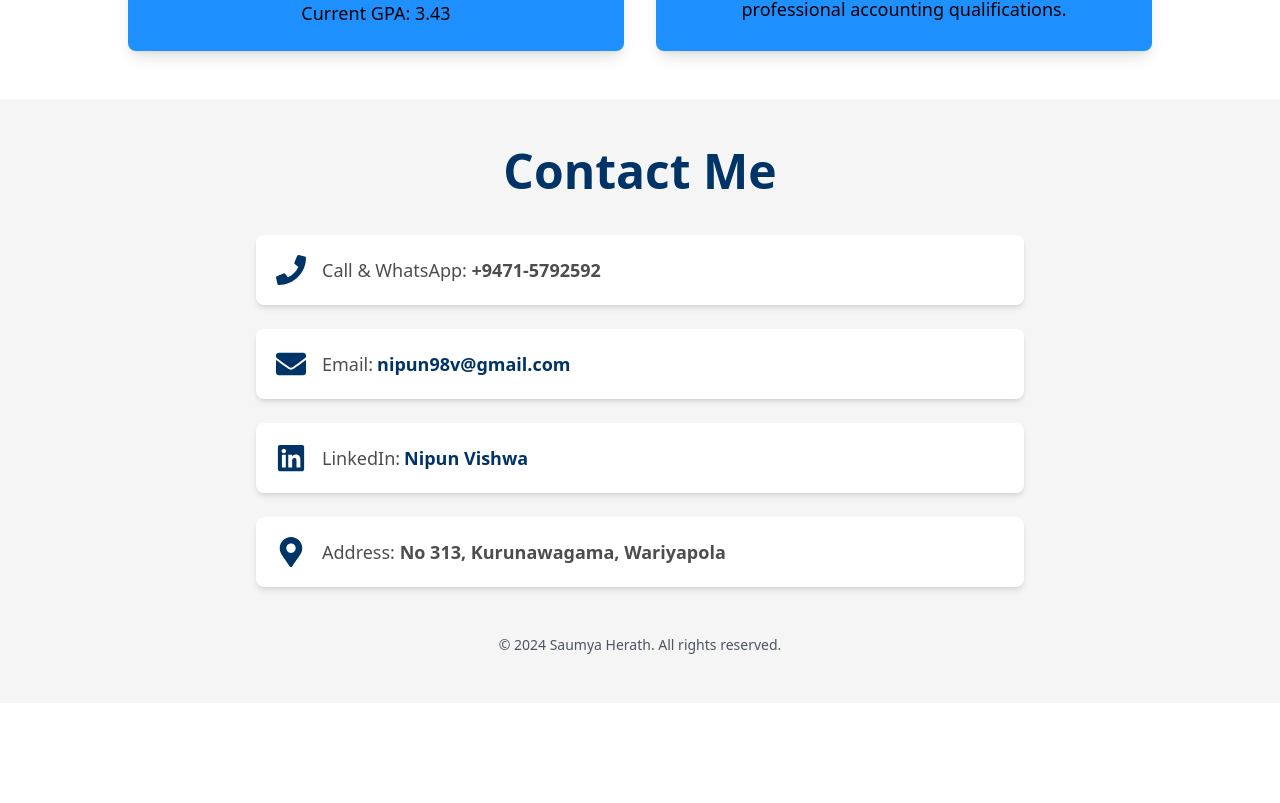
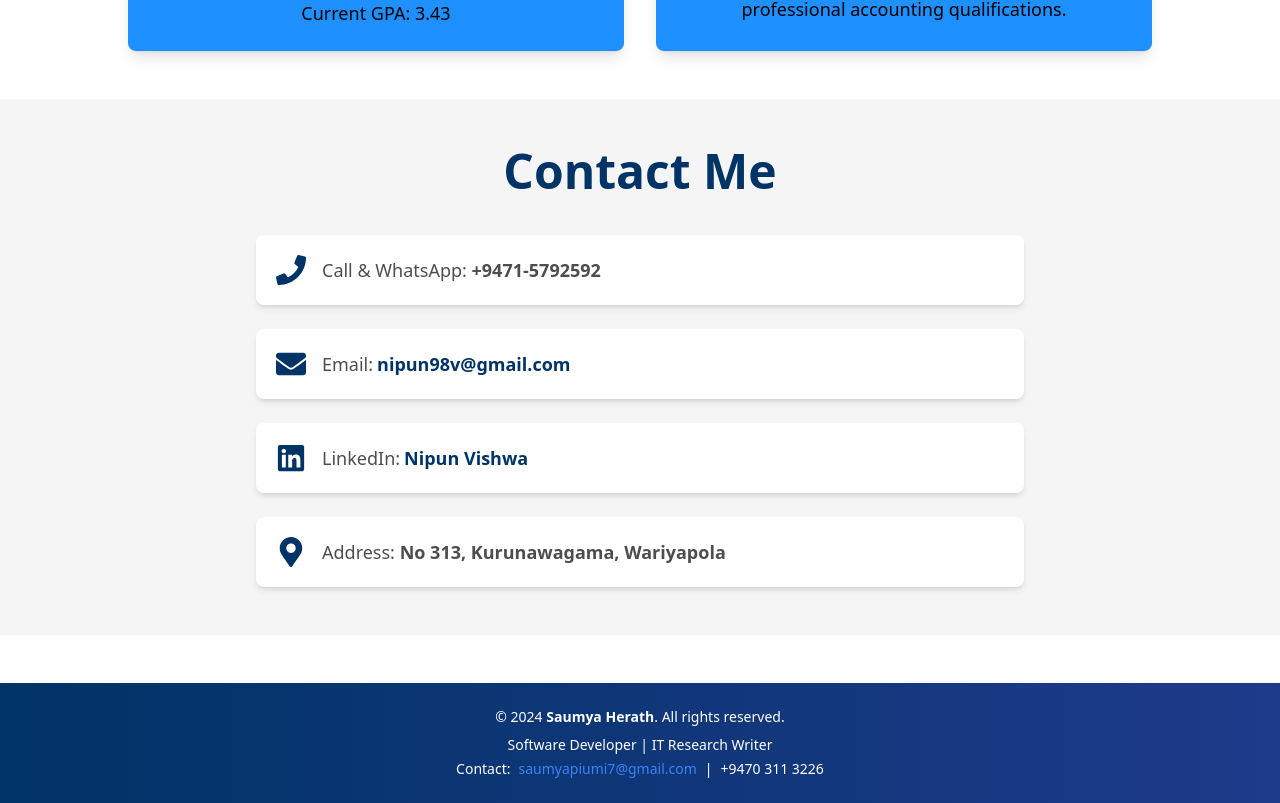
Before and after one commit to saumyapiumi7/Nipun-Vishwa, a React (Vite) app: page / in a window 1280 px wide. Shown: the part 2625-3428 px from the top of the page. Before the commit the page ends 3376 px from the top, so only its background shows below. Built offline with nearby package versions, Linux system fonts and the light colour scheme.

Commit message:
add the footer

```diff
--- a/src/App.jsx
+++ b/src/App.jsx
@@ -6,6 +6,7 @@ import Skills from './components/Skills';
 import Education from './components/Education'; // Import the Education component
 import Experience from './components/Experience';
 import Contact from './components/Contact';
+import Footer from './components/Footer';
 
 function App() {
   return (
@@ -17,6 +18,7 @@ function App() {
       <Experience /> {/* Add the Education component here */}
       < Education/>
       <Contact />
+      <Footer />
     </div>
   );
 }
--- a/src/components/Contact.jsx
+++ b/src/components/Contact.jsx
@@ -42,11 +42,7 @@ const Contact = () => {
                     <span className="text-lg font-medium">Address: <span className="font-bold">No 313, Kurunawagama, Wariyapola</span></span>
                 </div>
             </div>
-            <footer className="mt-12 text-center text-gray-600">
-                <p className="text-sm">
-                    &copy; 2024 Saumya Herath. All rights reserved.
-                </p>
-            </footer>
+
         </section>
     );
 }
--- /dev/null
+++ b/src/components/Footer.jsx
@@ -0,0 +1,22 @@
+const Footer = () => {
+    return (
+        <footer className="bg-gradient-to-r from-navyBlue to-blue-900 text-white py-6 shadow-lg">
+            <div className="max-w-5xl mx-auto px-4 flex flex-col items-center">
+                <p className="text-sm text-center">
+                    © 2024 <span className="font-bold">Saumya Herath</span>. All rights reserved.
+                </p>
+                <p className="text-sm mt-2 text-center">
+                    Software Developer | IT Research Writer
+                </p>
+                <div className="text-sm mt-1 flex justify-center items-center">
+                    <p className="mr-2">Contact:</p>
+                    <a href="mailto:saumyapiumi7@gmail.com" className="text-blue-500">saumyapiumi7@gmail.com</a>
+                    <p className="mx-2">|</p>
+                    <p>+9470 311 3226</p>
+                </div>
+            </div>
+        </footer>
+    );
+}
+
+export default Footer;
```
